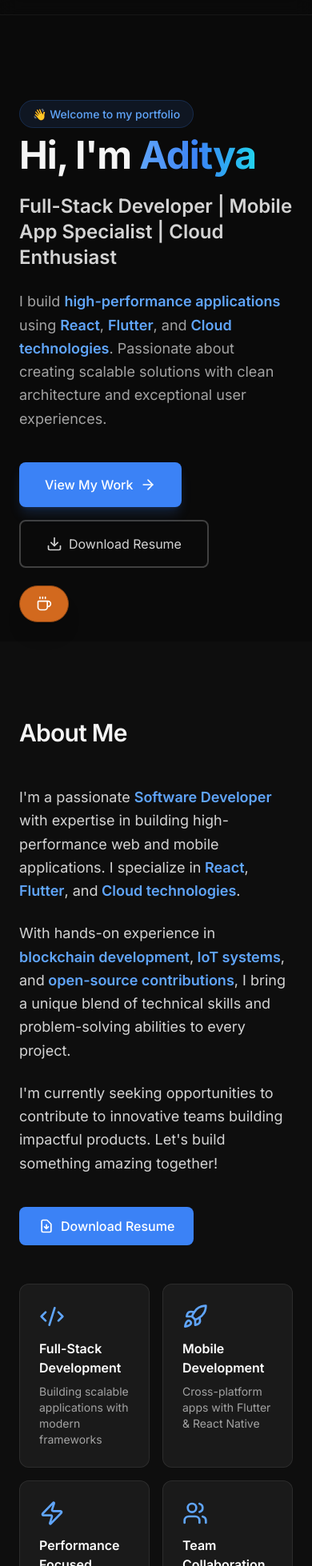
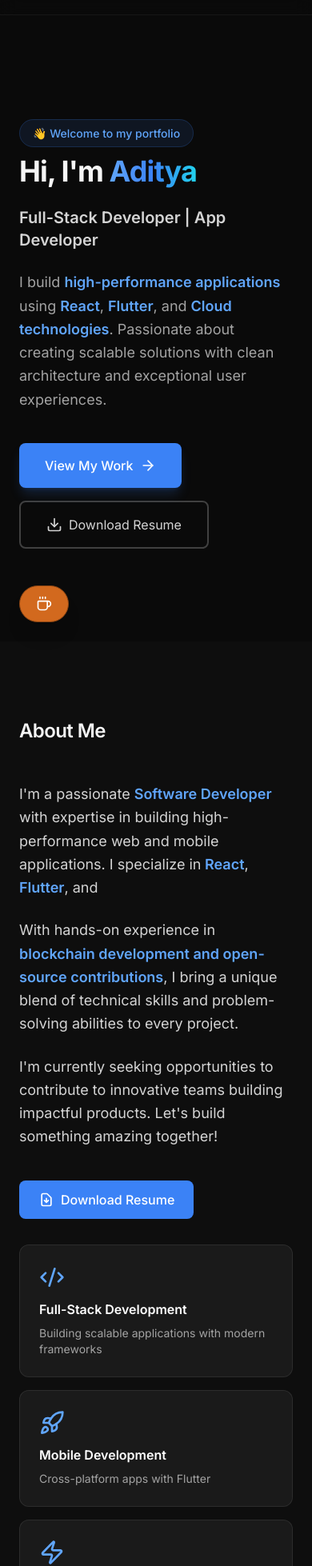
Before and after one commit to Aditya41150/Portfolio, a React (Vite) app: page / in a window 390 px wide. Shown: the part 42-2000 px from the top of the page at 80% size. Built offline with nearby package versions, Linux system fonts and the light colour scheme.

Commit message:
Portfolio redesign v1

```diff
--- a/index.html
+++ b/index.html
@@ -7,8 +7,8 @@
     <meta name="viewport" content="width=device-width, initial-scale=1.0" />
 
     <!-- Primary Meta Tags -->
-    <title>Aditya | Full-Stack Developer & Mobile App Specialist</title>
-    <meta name="title" content="Aditya | Full-Stack Developer & Mobile App Specialist">
+    <title>Aditya | Full-Stack Developer & App Developer</title>
+    <meta name="title" content="Aditya | Full-Stack Developer & App Developer">
     <meta name="description" content="Portfolio of Aditya: Full-Stack Developer specializing in React, Next.js, Flutter, Cloud Infrastructure, and IoT. Building high-performance, scalable applications with clean architecture.">
     <meta name="keywords" content="Full-Stack Developer, React Developer, Flutter Developer, Mobile App Development, Cloud Computing, IoT, Next.js, TypeScript, JavaScript, Portfolio">
     <meta name="author" content="Aditya">
@@ -17,7 +17,7 @@
     <!-- Open Graph / Facebook -->
     <meta property="og:type" content="website">
     <meta property="og:url" content="https://aditya-s-porfolio.netlify.app/">
-    <meta property="og:title" content="Aditya | Full-Stack Developer & Mobile App Specialist">
+    <meta property="og:title" content="Aditya | Full-Stack Developer & App Developer">
     <meta property="og:description" content="Explore my projects in Web Development, Mobile Apps, Cloud Infrastructure, and IoT. Passionate about building scalable solutions with React, Flutter, and modern technologies.">
     <meta property="og:image" content="https://aditya-s-porfolio.netlify.app/og-image.png">
 
--- a/src/components/About.tsx
+++ b/src/components/About.tsx
@@ -10,7 +10,7 @@ const highlights = [
     {
         icon: Rocket,
         title: "Mobile Development",
-        description: "Cross-platform apps with Flutter & React Native"
+        description: "Cross-platform apps with Flutter "
     },
     {
         icon: Zap,
@@ -34,11 +34,11 @@ export default function About() {
                     viewport={{ once: true }}
                     transition={{ duration: 0.5 }}
                 >
-                    <h2 className="text-3xl md:text-4xl font-semibold tracking-tight">
+                    <h2 className="text-2xl sm:text-3xl md:text-4xl font-semibold tracking-tight">
                         About Me
                     </h2>
 
-                    <div className="mt-12 grid md:grid-cols-2 gap-12 items-start">
+                    <div className="mt-12 grid grid-cols-1 md:grid-cols-2 gap-8 md:gap-12 items-start">
                         {/* Bio Section */}
                         <div className="space-y-6">
                             <p className="text-neutral-300 leading-relaxed text-lg">
@@ -46,13 +46,13 @@ export default function About() {
                                 expertise in building high-performance web and mobile applications. I specialize in
                                 <span className="text-blue-400 font-semibold"> React</span>,
                                 <span className="text-blue-400 font-semibold"> Flutter</span>, and
-                                <span className="text-blue-400 font-semibold"> Cloud technologies</span>.
+
                             </p>
 
                             <p className="text-neutral-300 leading-relaxed text-lg">
-                                With hands-on experience in <span className="text-blue-400 font-semibold">blockchain development</span>,
-                                <span className="text-blue-400 font-semibold"> IoT systems</span>, and
-                                <span className="text-blue-400 font-semibold"> open-source contributions</span>, I bring a
+                                With hands-on experience in <span className="text-blue-400 font-semibold">blockchain development</span>
+
+                                <span className="text-blue-400 font-semibold"> and  open-source contributions</span>, I bring a
                                 unique blend of technical skills and problem-solving abilities to every project.
                             </p>
 
@@ -76,7 +76,7 @@ export default function About() {
                         </div>
 
                         {/* Highlights Grid */}
-                        <div className="grid grid-cols-2 gap-4">
+                        <div className="grid grid-cols-1 sm:grid-cols-2 gap-4">
                             {highlights.map((item, index) => (
                                 <motion.div
                                     key={item.title}
--- a/src/components/Contact.tsx
+++ b/src/components/Contact.tsx
@@ -2,7 +2,6 @@ import React, { useRef, useState } from 'react';
 import emailjs from '@emailjs/browser';
 import { X, Send, Loader2 } from 'lucide-react';
 
-console.log("My Keys:", import.meta.env);
 
 interface ContactProps {
   onClose: () => void;
@@ -35,8 +34,8 @@ export default function Contact({ onClose }: ContactProps) {
   };
 
   return (
-    <div className="fixed inset-0 z-[999] flex items-center justify-center p-4 bg-black/80 backdrop-blur-md">
-      <div className="bg-neutral-900 border border-neutral-800 w-full max-w-md rounded-2xl shadow-2xl relative overflow-hidden">
+    <div className="fixed inset-0 z-[999] flex items-center justify-center px-4 py-8 bg-black/80 backdrop-blur-md">
+      <div className="bg-neutral-900 border border-neutral-800 w-full max-w-md sm:max-w-lg rounded-2xl shadow-2xl relative overflow-hidden max-h-[90vh] overflow-y-auto">
 
         {/* Close Button */}
         <button
@@ -46,11 +45,11 @@ export default function Contact({ onClose }: ContactProps) {
           <X size={24} />
         </button>
 
-        <div className="p-8">
-          <h2 className="text-2xl font-bold text-white mb-2">Hire Me</h2>
-          <p className="text-neutral-400 mb-6 text-sm">Fill out the form below and I'll get back to you shortly.</p>
+        <div className="p-6 sm:p-8">
+          <h2 className="text-xl sm:text-2xl font-bold text-white mb-2">Hire Me</h2>
+          <p className="text-neutral-400 mb-6 text-xs sm:text-sm">Fill out the form below and I'll get back to you shortly.</p>
 
-          <form ref={form} onSubmit={sendEmail} className="space-y-4">
+          <form ref={form} onSubmit={sendEmail} className="space-y-3 sm:space-y-4">
             <div>
               <input
                 name="user_name"
--- a/src/components/Education.tsx
+++ b/src/components/Education.tsx
@@ -6,9 +6,9 @@ const education = [
         degree: "Bachelor of Technology in Computer Science",
         institution: "Chandigarh University",
         duration: "2022 - 2026",
-        gpa: "8.5 CGPA",
+        // gpa: "8.5 CGPA",
         highlights: [
-            "Relevant Coursework: Data Structures, Algorithms, Web Development, Mobile Development",
+            "Relevant Coursework: Data Structures, Algorithms, Web Development, Databases, Operating Systems",
             "Active member of coding clubs and technical societies"
         ]
     }
@@ -47,7 +47,7 @@ export default function Education() {
                     whileInView={{ opacity: 1, y: 0 }}
                     viewport={{ once: true }}
                 >
-                    <h2 className="text-3xl md:text-4xl font-semibold tracking-tight text-neutral-100 light:text-neutral-900">
+                    <h2 className="text-2xl sm:text-3xl md:text-4xl font-semibold tracking-tight text-neutral-100 light:text-neutral-900">
                         Education & Achievements
                     </h2>
 
@@ -95,7 +95,7 @@ export default function Education() {
                             <h3 className="text-2xl font-semibold text-neutral-100 light:text-neutral-900">Achievements</h3>
                         </div>
 
-                        <div className="grid md:grid-cols-2 lg:grid-cols-3 gap-6">
+                        <div className="grid grid-cols-1 sm:grid-cols-2 lg:grid-cols-3 gap-6">
                             {achievements.map((achievement, index) => (
                                 <motion.div
                                     key={index}
--- a/src/components/Experience.tsx
+++ b/src/components/Experience.tsx
@@ -32,7 +32,7 @@ export default function Experience() {
           whileInView={{ opacity: 1, y: 0 }}
           viewport={{ once: true }}
         >
-          <h2 className="text-3xl md:text-4xl font-semibold tracking-tight">
+          <h2 className="text-2xl sm:text-3xl md:text-4xl font-semibold tracking-tight">
             Experience
           </h2>
 
--- a/src/components/Hero.tsx
+++ b/src/components/Hero.tsx
@@ -20,7 +20,7 @@ export default function Hero() {
           initial={{ opacity: 0, y: 20 }}
           animate={{ opacity: 1, y: 0 }}
           transition={{ delay: 0.2 }}
-          className="text-5xl md:text-7xl font-bold tracking-tight"
+          className="text-4xl sm:text-5xl md:text-6xl lg:text-7xl font-bold tracking-tight"
         >
           Hi, I'm{" "}
           <span className="bg-gradient-to-r from-blue-400 via-blue-500 to-cyan-400 bg-clip-text text-transparent">
@@ -32,9 +32,9 @@ export default function Hero() {
           initial={{ opacity: 0, y: 20 }}
           animate={{ opacity: 1, y: 0 }}
           transition={{ delay: 0.3 }}
-          className="mt-6 text-2xl md:text-3xl font-semibold text-neutral-300"
+          className="mt-6 text-xl sm:text-2xl md:text-3xl font-semibold text-neutral-300"
         >
-          Full-Stack Developer | Mobile App Specialist | Cloud Enthusiast
+          Full-Stack Developer | App Developer
         </motion.h2>
 
         <motion.p
--- a/src/components/ProjectModal.tsx
+++ b/src/components/ProjectModal.tsx
@@ -40,7 +40,7 @@ export default function ProjectModal({
 
         <ul className="mt-4 space-y-2 text-sm text-neutral-300">
           {project.details.map((item: string, i: number) => (
-            <li key={i}>• {item}</li>
+            <li key={i}>•{item}</li>
           ))}
         </ul>
 
--- a/src/components/Projects.tsx
+++ b/src/components/Projects.tsx
@@ -19,7 +19,7 @@ export default function Projects() {
             whileInView={{ opacity: 1, y: 0 }}
             viewport={{ once: true }}
           >
-            <h2 className="text-3xl md:text-4xl font-semibold tracking-tight">
+            <h2 className="text-2xl sm:text-3xl md:text-4xl font-semibold tracking-tight">
               Featured Projects
             </h2>
 
@@ -31,7 +31,7 @@ export default function Projects() {
             </p>
           </motion.div>
 
-          <div className="grid md:grid-cols-2 gap-6 mt-12">
+          <div className="grid grid-cols-1 sm:grid-cols-2 gap-6 mt-12">
             {projects.map((project, index) => (
               <motion.div
                 key={project.title}
--- a/src/components/Skills.tsx
+++ b/src/components/Skills.tsx
@@ -56,18 +56,7 @@ const skillCategories = [
     skills: [
       { name: "Node.js", icon: SiNodedotjs, level: 85 },
       { name: "Express.js", icon: SiExpress, level: 82 },
-      { name: "AWS", icon: SiAmazon, level: 75 },
       { name: "Google Cloud", icon: SiGooglecloud, level: 70 },
-    ],
-  },
-  {
-    title: "Systems & IoT",
-    color: "green",
-    skills: [
-      { name: "C++", icon: SiCplusplus, level: 85 },
-      { name: "C", icon: SiC, level: 82 },
-      { name: "Rust", icon: SiRust, level: 75 },
-      { name: "Python", icon: SiPython, level: 80 },
     ],
   },
   {
@@ -77,14 +66,6 @@ const skillCategories = [
       { name: "MySQL", icon: SiMysql, level: 85 },
       { name: "PostgreSQL", icon: SiPostgresql, level: 80 },
       { name: "MongoDB", icon: SiMongodb, level: 78 },
-    ],
-  },
-  {
-    title: "DevOps & Tools",
-    color: "red",
-    skills: [
-      { name: "Git", icon: SiGit, level: 90 },
-      { name: "Docker", icon: SiDocker, level: 75 },
     ],
   },
 ]
@@ -110,7 +91,7 @@ export default function Skills() {
           whileInView={{ opacity: 1, y: 0 }}
           viewport={{ once: true }}
         >
-          <h2 className="text-3xl md:text-4xl font-semibold tracking-tight text-neutral-100 light:text-neutral-900">
+          <h2 className="text-2xl sm:text-3xl md:text-4xl font-semibold tracking-tight text-neutral-100 light:text-neutral-900">
             Skills & Technologies
           </h2>
 
@@ -120,7 +101,7 @@ export default function Skills() {
             <span className="text-blue-400 light:text-blue-600 font-semibold">high-performance</span> applications.
           </p>
 
-          <div className="grid md:grid-cols-2 lg:grid-cols-3 gap-6 mt-12">
+          <div className="grid grid-cols-1 sm:grid-cols-2 lg:grid-cols-3 gap-6 mt-12">
             {skillCategories.map((category, categoryIndex) => {
               const colorClasses = getColorClasses(category.color)
               return (
--- a/src/components/navbar.tsx
+++ b/src/components/navbar.tsx
@@ -2,7 +2,6 @@ import { motion, AnimatePresence, useScroll } from "framer-motion"
 import { Github, Linkedin, Menu, X, BookOpen, Mail } from "lucide-react"
 import { SiLeetcode } from "react-icons/si"
 import { useState, useEffect } from "react"
-import ThemeToggle from "./ThemeToggle"
 
 type NavbarProps = {
   onContactClick: () => void;
@@ -25,14 +24,26 @@ const Navbar = ({ onContactClick }: NavbarProps) => {
     setOpen(false);
   };
 
+  useEffect(() => {
+    if (open) {
+      document.body.style.overflow = "hidden";
+    } else {
+      document.body.style.overflow = "auto";
+    }
+
+    return () => {
+      document.body.style.overflow = "auto";
+    };
+  }, [open]);
+
   return (
     <motion.nav
       initial={{ y: -20, opacity: 0 }}
       animate={{ y: 0, opacity: 1 }}
       transition={{ duration: 0.5 }}
       className={`fixed top-0 w-full z-50 transition-all duration-300 ${scrolled
-          ? "bg-neutral-950/90 backdrop-blur-lg border-b border-neutral-800 shadow-lg"
-          : "bg-neutral-950/70 backdrop-blur-md border-b border-neutral-800/50"
+        ? "bg-neutral-950/90 backdrop-blur-lg border-b border-neutral-800 shadow-lg"
+        : "bg-neutral-950/70 backdrop-blur-md border-b border-neutral-800/50"
         }`}
     >
       <div className="max-w-6xl mx-auto px-6 py-4 flex items-center justify-between">
@@ -69,7 +80,6 @@ const Navbar = ({ onContactClick }: NavbarProps) => {
           </button>
 
           <div className="flex items-center gap-3 border-l border-neutral-800 pl-6">
-            <ThemeToggle />
             <a href="https://github.com/Aditya41150" target="_blank" rel="noopener noreferrer"><Github className="w-5 h-5 text-neutral-400 hover:text-white transition" /></a>
             <a href="https://www.linkedin.com/in/aditya41150/" target="_blank" rel="noopener noreferrer"><Linkedin className="w-5 h-5 text-neutral-400 hover:text-white transition" /></a>
             <a href="mailto:singhadi437@gmail.com"><Mail className="w-5 h-5 text-neutral-400 hover:text-white transition" /></a>
@@ -94,14 +104,14 @@ const Navbar = ({ onContactClick }: NavbarProps) => {
             initial={{ opacity: 0 }}
             animate={{ opacity: 1 }}
             exit={{ opacity: 0 }}
-            className="fixed inset-0 bg-neutral-950/95 backdrop-blur z-50"
+            className="fixed inset-0 bg-neutral-950 z-[9999]"
           >
             <motion.div
               initial={{ y: -20 }}
               animate={{ y: 0 }}
               exit={{ y: -20 }}
               transition={{ duration: 0.3 }}
-              className="p-6"
+              className="h-screen bg-neutral-950 p-6 overflow-y-auto"
             >
               <div className="flex justify-between items-center mb-12">
                 <span className="text-lg font-semibold text-white">Menu</span>
```
